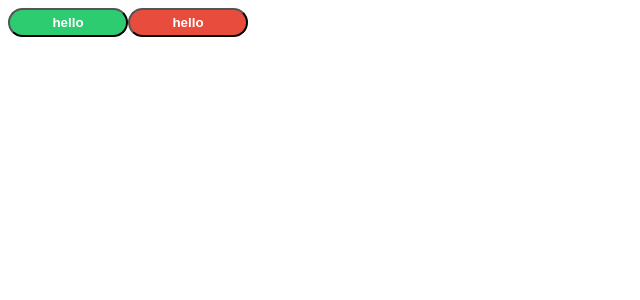
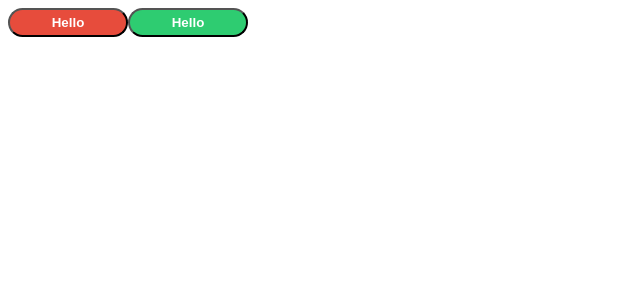
Before and after one commit to kenatman/styled-components, a React (Create React App) app: page / in a window 1280 px wide. Shown: the top 300 px of the page, without its empty margins (0-640 px from the left). Built offline with nearby package versions, Linux system fonts and the light colour scheme.

Commit message:
little bit improved but still old

```diff
--- a/src/App.js
+++ b/src/App.js
@@ -3,10 +3,17 @@ import "./App.css";
 function App() {
   return (
     <>
-      <button className="button button--success">hello</button>
-      <button className="button button--danger">hello</button>
+      <Button danger></Button>
+      <Button></Button>
     </>
   );
 }
 
+const Button = ({ danger }) => (
+  <button
+    className={danger ? "button button--danger" : "button button--success"}
+  >
+    Hello
+  </button>
+);
 export default App;
```
